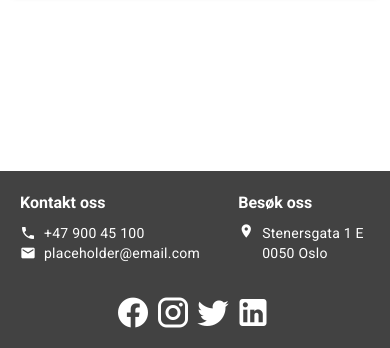
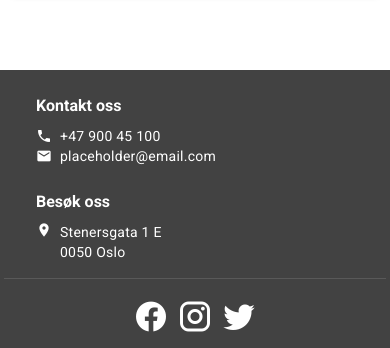
Before and after one commit to Awii/booketid, a Vue app: page /demo in a window 390 px wide. Shown: the part 493-841 px from the top of the page. Built offline with nearby package versions, Linux system fonts and the light colour scheme; no server answers; the database is empty.

Commit message:
responsive footer and social

```diff
--- a/src/components/AppFooter.vue
+++ b/src/components/AppFooter.vue
@@ -1,82 +1,81 @@
 <template>
   <v-footer color="secondary" padless absolute app>
-    <v-container>
-      <v-row align="center" no-gutters>
-        <v-col class="d-flex justify-center pa-4">
+    <v-container :style="{ 'max-width': '800px' }">
+      <v-row align="center" no-gutters class="pt-2 pb-4">
+        <v-col
+          class="d-flex justify-start"
+          cols="12"
+          sm="4"
+          offset-sm="2"
+          :class="[this.$vuetify.breakpoint.xsOnly ? 'pt-3 pl-8' : '']"
+        >
           <div class="d-flex flex-column white--text">
             <h4 class="pb-2">Kontakt oss</h4>
 
             <div class="d-flex flex-row align-center">
-              <v-icon
-                class="mdi mdi-phone"
-                color="white"
-                aria-hidden="true"
-                small
-                dense
-              ></v-icon>
+              <v-icon color="white" small>mdi-phone</v-icon>
               <span class="text-body-2 ml-2">{{ contact.number }}</span>
             </div>
             <div class="d-flex flex-row align-center">
-              <v-icon
-                class="mdi mdi-email"
-                color="white"
-                aria-hidden="true"
-                small
-                dense
-              ></v-icon>
+              <v-icon color="white" small>mdi-email</v-icon>
               <span class="text-body-2 ml-2">{{ contact.email }}</span>
             </div>
           </div>
         </v-col>
 
-        <v-col class="d-flex justify-center pa-4">
+        <v-col
+          class="d-flex justify-start"
+          cols="12"
+          sm="5"
+          offset-sm="1"
+          :class="[this.$vuetify.breakpoint.xsOnly ? 'pt-6 pl-8' : 'pl-4']"
+        >
           <div class="d-flex align-start flex-column white--text">
             <h4 class="pb-2">Besøk oss</h4>
 
             <div class="d-flex flex-row align-start">
-              <v-icon
-                class="mdi mdi-map-marker"
-                color="white"
-                aria-hidden="true"
-                small
-                dense
-              ></v-icon>
+              <v-icon color="white" small>mdi-map-marker</v-icon>
               <div class="text-body-2 ml-2 d-flex flex-column">
                 <span v-for="a in location" :key="a">{{ a }}</span>
               </div>
             </div>
           </div>
         </v-col>
+      </v-row>
+      <v-divider dark class="pt-2"></v-divider>
+      <v-row class="ma-0">
+        <v-col class="d-flex justify-center">
+          <div class="d-flex align-start flex-column white--text">
+            <div class="d-flex flex-row">
+              <v-btn
+                v-if="this.social.facebook"
+                icon
+                class="mx-1"
+                :href="this.social.facebook"
+                target="_blank"
+              >
+                <v-icon color="white" large>mdi-facebook</v-icon>
+              </v-btn>
 
-        <v-col class="d-flex justify-center pa-4">
-          <div class="d-flex align-start flex-column white--text">
-            <!--<h4 class="pb-2">Følg oss</h4>-->
+              <v-btn
+                icon
+                class="mx-1"
+                v-if="this.social.instagram"
+                :href="this.social.instagram"
+                target="_blank"
+              >
+                <v-icon color="white" large>mdi-instagram</v-icon>
+              </v-btn>
 
-            <div class="d-flex flex-row">
-              <v-icon
-                class="mdi mdi-facebook pr-1"
-                color="white"
-                aria-hidden="true"
-                large
-              ></v-icon>
-              <v-icon
-                class="mdi mdi-instagram pr-1"
-                color="white"
-                aria-hidden="true"
-                large
-              ></v-icon>
-              <v-icon
-                class="mdi mdi-twitter pr-1"
-                color="white"
-                aria-hidden="true"
-                large
-              ></v-icon>
-              <v-icon
-                class="mdi mdi-linkedin pr-1"
-                color="white"
-                aria-hidden="true"
-                large
-              ></v-icon>
+              <v-btn
+                icon
+                class="mx-1"
+                v-if="this.social.twitter"
+                :href="this.social.twitter"
+                target="_blank"
+              >
+                <v-icon color="white" large>mdi-twitter</v-icon>
+              </v-btn>
             </div>
           </div>
         </v-col>
@@ -88,7 +87,7 @@
 <script>
 export default {
   name: "AppFooter",
-  props: { contact: Object, location: Array }
+  props: { contact: Object, location: Array, social: Object }
 };
 </script>
 
--- a/src/sites.js
+++ b/src/sites.js
@@ -9,9 +9,13 @@ export default [
       hourlyIncrement: 0.5,
       fbPrefix: "demo",
       weeksToLoad: 4,
-
       terms:
-        "Avbestilling må skje senest 24 timer før avtalt tid.\nVennligst møt opp presist.\nE-post vil bli lagret og brukt til å sende påminnelse for avtalt tid."
+        "Avbestilling må skje senest 24 timer før avtalt tid.\nVennligst møt opp presist.\nE-post vil bli lagret og brukt til å sende påminnelse for avtalt tid.",
+      social: {
+        facebook: "https://facebook.com/",
+        instagram: "https://instagram.com/",
+        twitter: "https://twitter.com/"
+      }
     }
   }
 ];
--- a/src/views/sites/Default.vue
+++ b/src/views/sites/Default.vue
@@ -5,7 +5,11 @@
     <v-main>
       <AppStepper />
     </v-main>
-    <AppFooter :contact="this.data.contact" :location="this.data.location" />
+    <AppFooter
+      :contact="this.data.contact"
+      :location="this.data.location"
+      :social="this.data.social"
+    />
   </v-container>
 </template>
 
```
